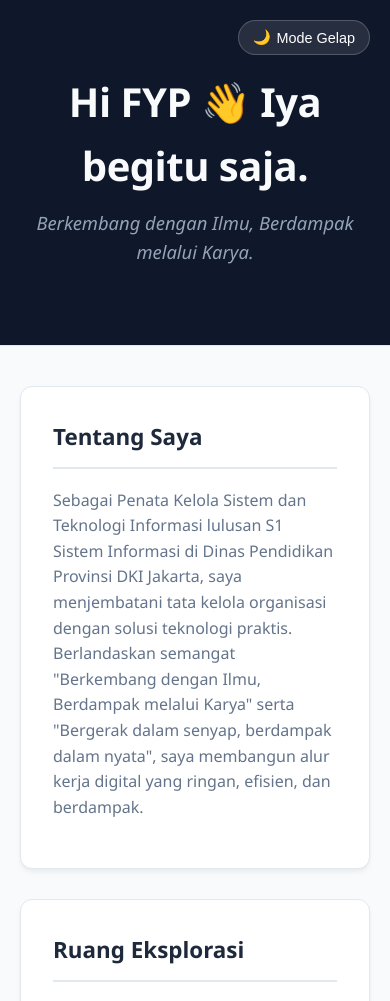
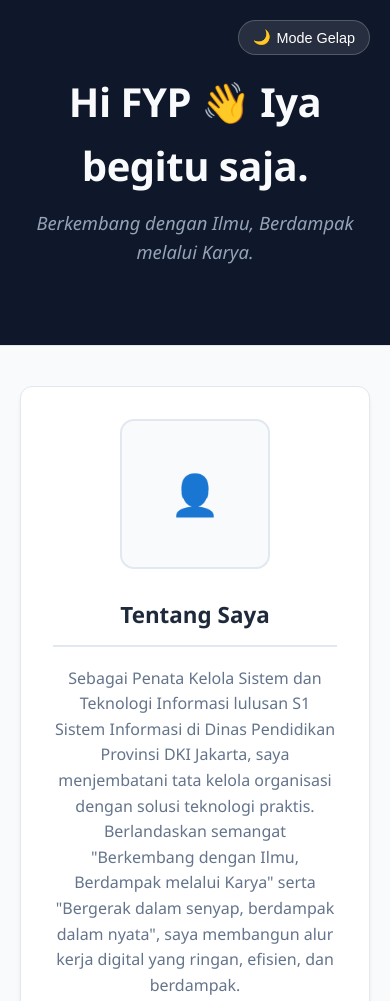
Before and after one commit to hifyp/hifyp.github.io, a plain HTML site: page index.html in a window 390 px wide. Shown: the top 1001 px of the page. Drawn offline with Linux system fonts and the light colour scheme.

Commit message:
Update index.html

```diff
--- a/index.html
+++ b/index.html
@@ -114,6 +114,47 @@
             color: var(--text-muted);
         }
 
+        /* Tata Letak Foto & Teks Tentang Saya */
+        .about-wrapper {
+            display: flex;
+            align-items: center;
+            gap: 28px;
+        }
+
+        .about-photo-box {
+            flex-shrink: 0;
+            width: 150px;
+            height: 150px;
+            border-radius: 14px;
+            border: 2px solid var(--border-color);
+            background-color: var(--bg-body);
+            overflow: hidden;
+            display: flex;
+            align-items: center;
+            justify-content: center;
+        }
+
+        .about-photo-box img {
+            width: 100%;
+            height: 100%;
+            object-fit: cover;
+        }
+
+        .about-content {
+            flex: 1;
+        }
+
+        .about-content p:last-child {
+            margin-bottom: 0;
+        }
+
+        @media (max-width: 640px) {
+            .about-wrapper {
+                flex-direction: column;
+                text-align: center;
+            }
+        }
+
         .grid {
             display: grid;
             grid-template-columns: repeat(auto-fit, minmax(260px, 1fr));
@@ -215,8 +256,16 @@
 
     <div class="container">
         <div class="section">
-            <h2>Tentang Saya</h2>
-            <p>Sebagai Penata Kelola Sistem dan Teknologi Informasi lulusan S1 Sistem Informasi di Dinas Pendidikan Provinsi DKI Jakarta, saya menjembatani tata kelola organisasi dengan solusi teknologi praktis. Berlandaskan semangat "Berkembang dengan Ilmu, Berdampak melalui Karya" serta "Bergerak dalam senyap, berdampak dalam nyata", saya membangun alur kerja digital yang ringan, efisien, dan berdampak.</p>
+            <div class="about-wrapper">
+                <div class="about-photo-box" id="photoBox">
+                    <img id="profileImg" src="profil.png" alt="Foto Profil Hifyp" onerror="this.style.display='none'; document.getElementById('photoPlaceholder').style.display='block';">
+                    <span id="photoPlaceholder" style="display:none; font-size:2.5rem;">👤</span>
+                </div>
+                <div class="about-content">
+                    <h2>Tentang Saya</h2>
+                    <p id="aboutText">Sebagai Penata Kelola Sistem dan Teknologi Informasi lulusan S1 Sistem Informasi di Dinas Pendidikan Provinsi DKI Jakarta, saya menjembatani tata kelola organisasi dengan solusi teknologi praktis. Berlandaskan semangat "Berkembang dengan Ilmu, Berdampak melalui Karya" serta "Bergerak dalam senyap, berdampak dalam nyata", saya membangun alur kerja digital yang ringan, efisien, dan berdampak.</p>
+                </div>
+            </div>
         </div>
 
         <div class="section">
@@ -317,10 +366,18 @@
             }
         }
 
-        // Memuat daftar Kontak & Medsos secara dinamis dari data.json
         fetch('data.json?t=' + Date.now())
             .then(res => res.json())
             .then(data => {
+                if (data.profil) {
+                    if (data.profil.tentang) {
+                        document.getElementById('aboutText').textContent = data.profil.tentang;
+                    }
+                    if (data.profil.fotoVersion) {
+                        const img = document.getElementById('profileImg');
+                        img.src = 'profil.png?v=' + data.profil.fotoVersion;
+                    }
+                }
                 if (data.kontak && data.kontak.length > 0) {
                     const container = document.getElementById('contactLinks');
                     container.innerHTML = data.kontak.map(item => {
```
